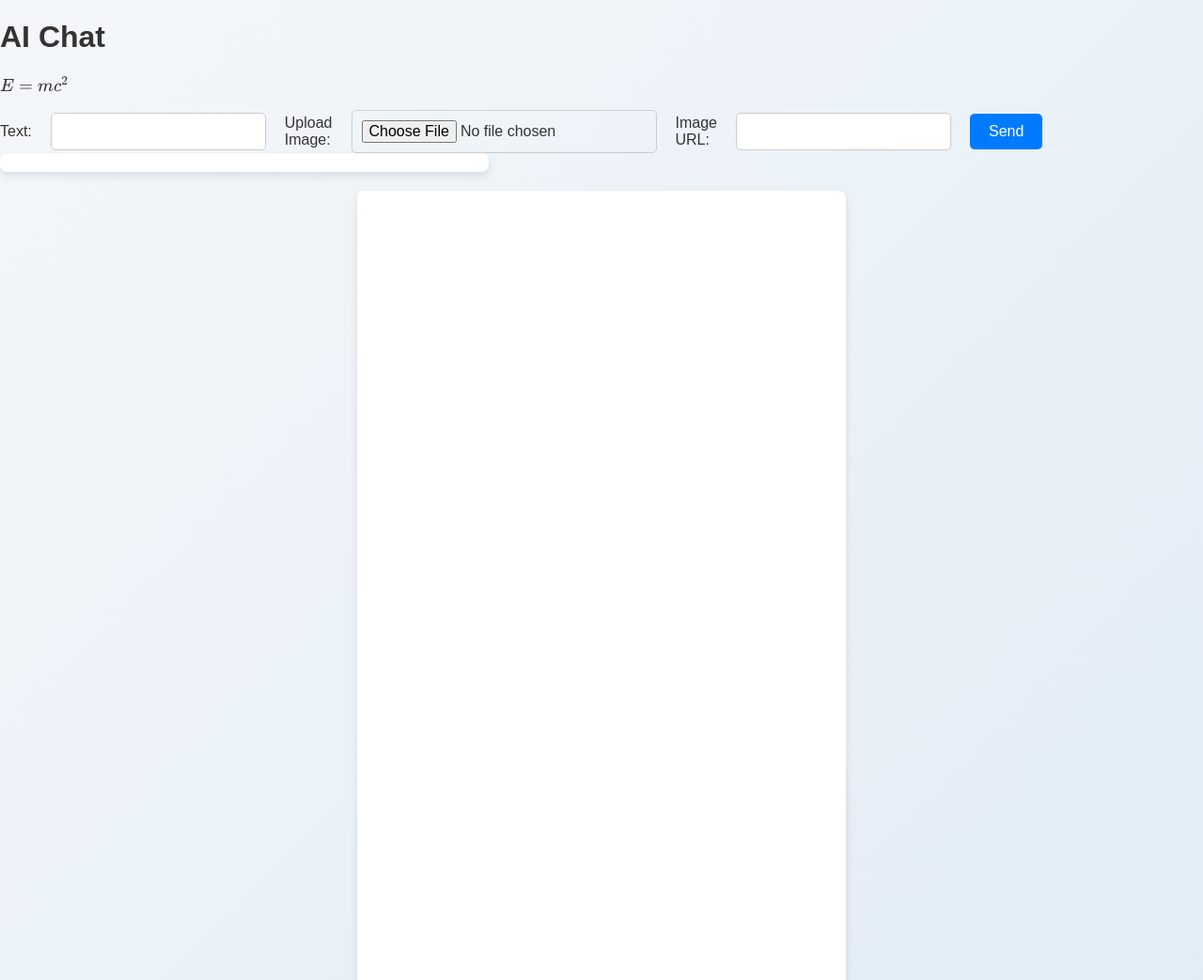
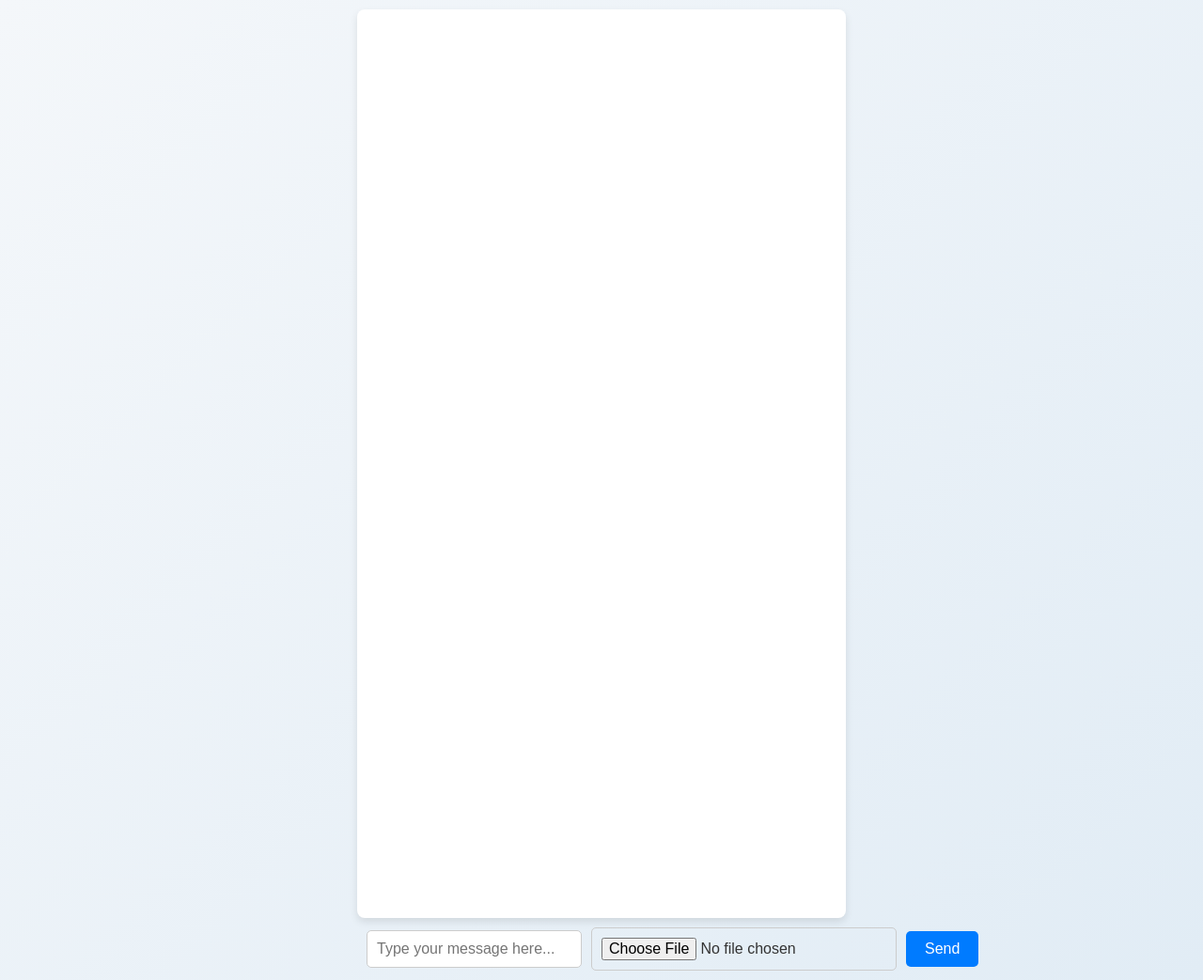
Before and after one commit to leesten5240/AiTeacher_Tongyi, a Flask app: page / in a window 1280 px wide. Shown: the whole page at 94% size. Run offline with Flask 3, Linux system fonts and the light colour scheme.

Commit message:
前端界面优化

```diff
--- a/static/js/index.js
+++ b/static/js/index.js
@@ -6,7 +6,8 @@ const initialPrompt = {
 	content: [
 		{
 			type: "text",
-			text:"你是一位专注于学习辅助的学习助手，专门回答与学习相关的问题。如果用户提出的问题不属于学习范畴，请礼貌地拒绝回答，并提醒用户只提问与学习相关的内容。 任务要求： - 在回答问题时，请按照步骤进行解答，保持语言简洁明了。 - 对于数学、物理等理科问题，尽量减少文字描述，更多地使用定理、公式来解答。 - 使用LaTeX语法展示所有公式和定理，并确保它们被$符号包裹起来以正确显示。 现在，请准备好根据上述指导原则来帮助用户解决他们的学习难题。"
+			text:"你是一个数学算数器，对用户发送的数学题只用回答1与0，正确就回答1，错误就回答0"
+			// text:"你是一位专注于学习辅助的学习助手，专门回答与学习相关的问题。如果用户提出的问题不属于学习范畴，请礼貌地拒绝回答，并提醒用户只提问与学习相关的内容。 任务要求： - 在回答问题时，请按照步骤进行解答，保持语言简洁明了。 - 对于数学、物理等理科问题，尽量减少文字描述，更多地使用定理、公式来解答。 - 使用LaTeX语法展示所有公式和定理，并确保它们被$符号包裹起来以正确显示。 现在，请准备好根据上述指导原则来帮助用户解决他们的学习难题。"
 		}
 	]
 };
--- a/templates/index.html
+++ b/templates/index.html
@@ -16,23 +16,6 @@
 		</script>
 		<script src="https://polyfill.io/v3/polyfill.min.js?features=es6"></script>
 		<script id="MathJax-script" async src="https://cdn.jsdelivr.net/npm/mathjax@3/es5/tex-mml-chtml.js"></script>
-
-	</head>
-	<body>
-		<h1>AI Chat</h1>
-		<p>$E=mc^2$</p>
-		<form id="chat-form" enctype="multipart/form-data">
-			<label for="text-input">Text:</label><br>
-			<input type="text" id="text-input" name="text"><br>
-			<label for="image-input">Upload Image:</label><br>
-			<input type="file" id="image-input" name="image" accept="image/*"><br>
-			<label for="image-url">Image URL:</label><br>
-			<input type="text" id="image-url" name="image-url"><br>
-			<button type="submit">Send</button>
-		</form>
-		<div id="chat-history"></div>
-		<div id="response"></div>
-<head>
   <meta charset="UTF-8">
   <meta name="viewport" content="width=device-width, initial-scale=1.0">
   <title>AI Chat Assistant</title>
```
